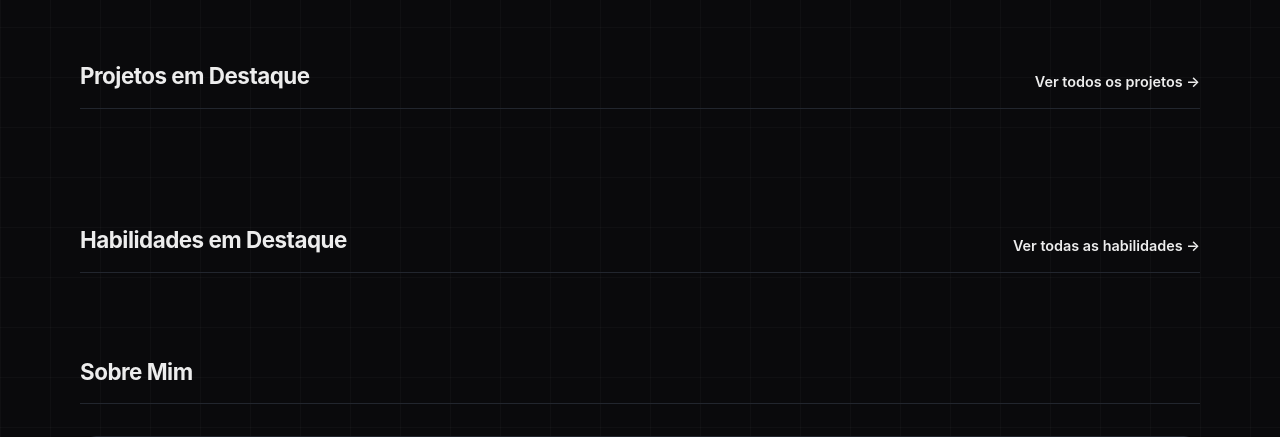
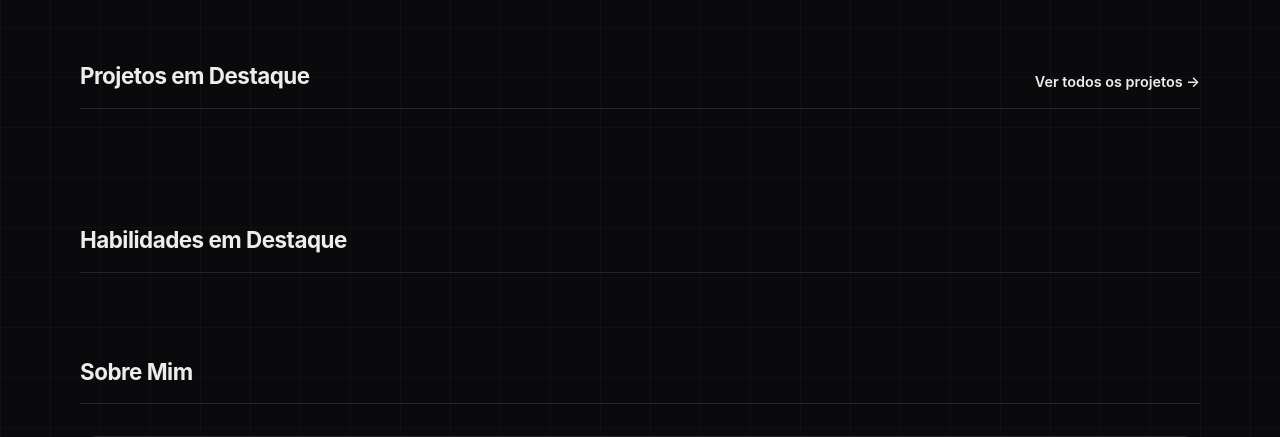
Before and after one commit to NathanNMR/Portifolio, a Flask app: template templates/index.html in a window 1280 px wide. Shown: the part 323-760 px from the top of the page. Run offline with Flask 3, Linux system fonts and the light colour scheme; the template is opened without the code that fills it, so the values that code supplies are empty.

Commit message:
erro página habilidade 4

```diff
--- a/app.py
+++ b/app.py
@@ -193,9 +193,10 @@ def home():
             LIMIT 3
         """).mappings().all()
 
-        habilidades = conn.exec_driver_sql("SELECT * FROM habilidades").mappings().all()
+        # Busca apenas as habilidades marcadas com destaque para exibir na home
+        habilidades_destaque = conn.exec_driver_sql("SELECT * FROM habilidades WHERE destaque = 1").mappings().all()
 
-    return render_template("index.html", sobre=sobre, projetos=projetos, habilidades=habilidades)
+    return render_template("index.html", sobre=sobre, projetos=projetos, habilidades_destaque=habilidades_destaque)
 
 
 @app.route("/projetos")
@@ -205,6 +206,12 @@ def todos_projetos():
         projetos = conn.exec_driver_sql("SELECT * FROM projetos ORDER BY criado_em DESC").mappings().all()
 
     return render_template("todos_projetos.html", sobre=sobre, projetos=projetos)
+
+
+@app.route("/habilidades")
+def listar_habilidades():
+    # Redireciona para a home na seção de habilidades para evitar erro 404
+    return redirect(url_for("home") + "#habilidades")
 
 
 @app.route("/projeto/<string:slug>")
@@ -379,22 +386,25 @@ def adicionar_habilidade():
     return redirect(url_for("admin", msg="Habilidade adicionada com sucesso!"))
 
 
-@app.route("/admin/habilidade/editar/<int:id>", methods=["POST"])
+@app.route("/admin/habilidade/editar/<int:id>", methods=["GET", "POST"])
 @login_required
 def editar_habilidade(id):
-    nome = request.form["nome"]
-    categoria = request.form["categoria"]
-    cor = request.form["cor"]
-    cor_fundo = request.form["cor_fundo"]
-    cor_texto = request.form["cor_texto"]
-    destaque = 1 if "destaque" in request.form else 0
+    if request.method == "POST":
+        nome = request.form["nome"]
+        categoria = request.form["categoria"]
+        cor = request.form["cor"]
+        cor_fundo = request.form["cor_fundo"]
+        cor_texto = request.form["cor_texto"]
+        destaque = 1 if "destaque" in request.form else 0
 
-    with db.engine.begin() as conn:
-        conn.exec_driver_sql(
-            "UPDATE habilidades SET nome = %s, categoria = %s, cor = %s, cor_fundo = %s, cor_texto = %s, destaque = %s WHERE id = %s",
-            (nome, categoria, cor, cor_fundo, cor_texto, destaque, id)
-        )
-    return redirect(url_for("admin", msg="Habilidade atualizada com sucesso!"))
+        with db.engine.begin() as conn:
+            conn.exec_driver_sql(
+                "UPDATE habilidades SET nome = %s, categoria = %s, cor = %s, cor_fundo = %s, cor_texto = %s, destaque = %s WHERE id = %s",
+                (nome, categoria, cor, cor_fundo, cor_texto, destaque, id)
+            )
+        return redirect(url_for("admin", msg="Habilidade atualizada com sucesso!"))
+
+    return redirect(url_for("admin"))
 
 
 @app.route("/admin/habilidade/deletar/<int:id>", methods=["POST"])
--- a/templates/index.html
+++ b/templates/index.html
@@ -18,9 +18,7 @@
                 <a href="#contato">Contato</a>
             </nav>
             <button class="theme-toggle" onclick="alternarTema()" aria-label="Alternar Tema">
-                <!-- Ícone de Sol -->
                 <svg class="sun-icon" viewBox="0 0 24 24"><path d="M12 18c-3.31 0-6-2.69-6-6s2.69-6 6-6 6 2.69 6 6-2.69 6-6 6zm0-10c-2.21 0-4 1.79-4 4s1.79 4 4 4 4-1.79 4-4-1.79-4-4-4zM11 1h2v3h-2V1zm0 19h2v3h-2v-3zM3.51 4.92l2.12 2.12 1.41-1.41L4.92 3.51 3.51 4.92zm14.85 14.85l2.12 2.12 1.41-1.41-2.12-2.12-1.41 1.41zM1 11h3v2H1v-2zm19 0h3v2h-3v-2zM4.92 19.08l1.41-1.41 2.12 2.12-1.41 1.41-2.12-2.12zm14.85-14.85l1.41 1.41 2.12-2.12-1.41-1.41-2.12 2.12z"/></svg>
-                <!-- Ícone de Lua -->
                 <svg class="moon-icon" viewBox="0 0 24 24"><path d="M21 12.79A9 9 0 1 1 11.21 3 7 7 0 0 0 21 12.79z"/></svg>
             </button>
         </div>
@@ -63,10 +61,8 @@
     <section id="habilidades">
         <div class="section-header">
             <h2 class="section-title">Habilidades em Destaque</h2>
-            <a href="/habilidades" class="view-all-link">Ver todas as habilidades →</a>
         </div>
 
-        <!-- 4 Habilidades em Destaque controladas pelo painel admin -->
         <div class="projects-grid" style="margin-bottom: 3rem;">
             {% for hab in habilidades_destaque %}
             <div class="project-card" style="cursor: default; display: flex; flex-direction: column; justify-content: space-between; border-left: 4px solid {{ hab.cor if hab.cor else 'var(--accent-color)' }}; background-color: {{ hab.cor_fundo if hab.cor_fundo else 'var(--card-bg)' }}; color: {{ hab.cor_texto if hab.cor_texto else 'var(--text-color)' }};">
@@ -88,7 +84,7 @@
         </div>
         <div class="about-content">
             <p>{{ sobre.biografia if sobre else 'Estudante de Análise e Desenvolvimento de Sistemas focado em engenharia de software limpa.' }}</p>
-            {% if sobre.localizacao %}
+            {% if sobre and sobre.localizacao %}
             <p style="margin-top: 1.5rem; color: var(--text-muted); font-size: 0.95rem;">📍 Localização: {{ sobre.localizacao }}</p>
             {% endif %}
         </div>
@@ -97,9 +93,7 @@
     <footer id="contato">
         <p>Vamos trabalhar juntos? Entre em contato:</p>
         <a href="mailto:{{ sobre.email_contato if sobre else 'seu_email@exemplo.com' }}"
-            class="footer-email"
-            data-email-modal
-            data-email="{{ sobre.email_contato if sobre else 'seu_email@exemplo.com' }}">
+            class="footer-email">
             <svg class="mail-icon" viewBox="0 0 24 24" xmlns="http://www.w3.org/2000/svg">
                 <rect x="2" y="4.5" width="20" height="15" rx="1.5"/>
                 <path d="m2.5 5.5 9.5 8 9.5-8"/>
@@ -115,18 +109,11 @@
     <script>
         function alternarTema() {
             document.body.classList.toggle('light-theme');
-            if (document.body.classList.contains('light-theme')) {
-                localStorage.setItem('theme', 'light');
-            } else {
-                localStorage.setItem('theme', 'dark');
-            }
+            localStorage.setItem('theme', document.body.classList.contains('light-theme') ? 'light' : 'dark');
         }
         if (localStorage.getItem('theme') === 'light') {
             document.body.classList.add('light-theme');
-        } else {
-            document.body.classList.remove('light-theme');
         }
     </script>
-    <script src="{{ url_for('static', filename='js/email-modal.js') }}"></script>
 </body>
 </html>
```
